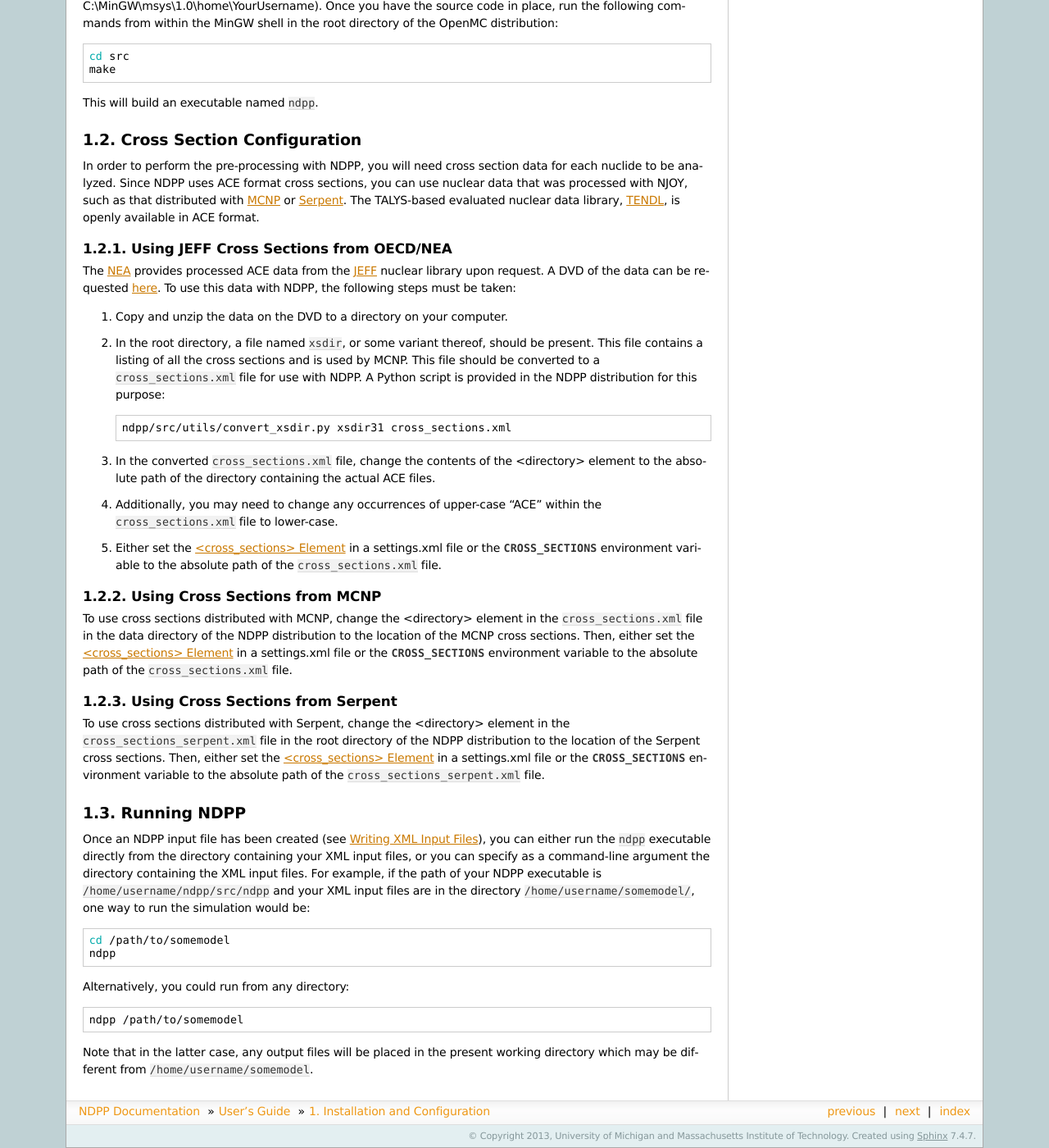
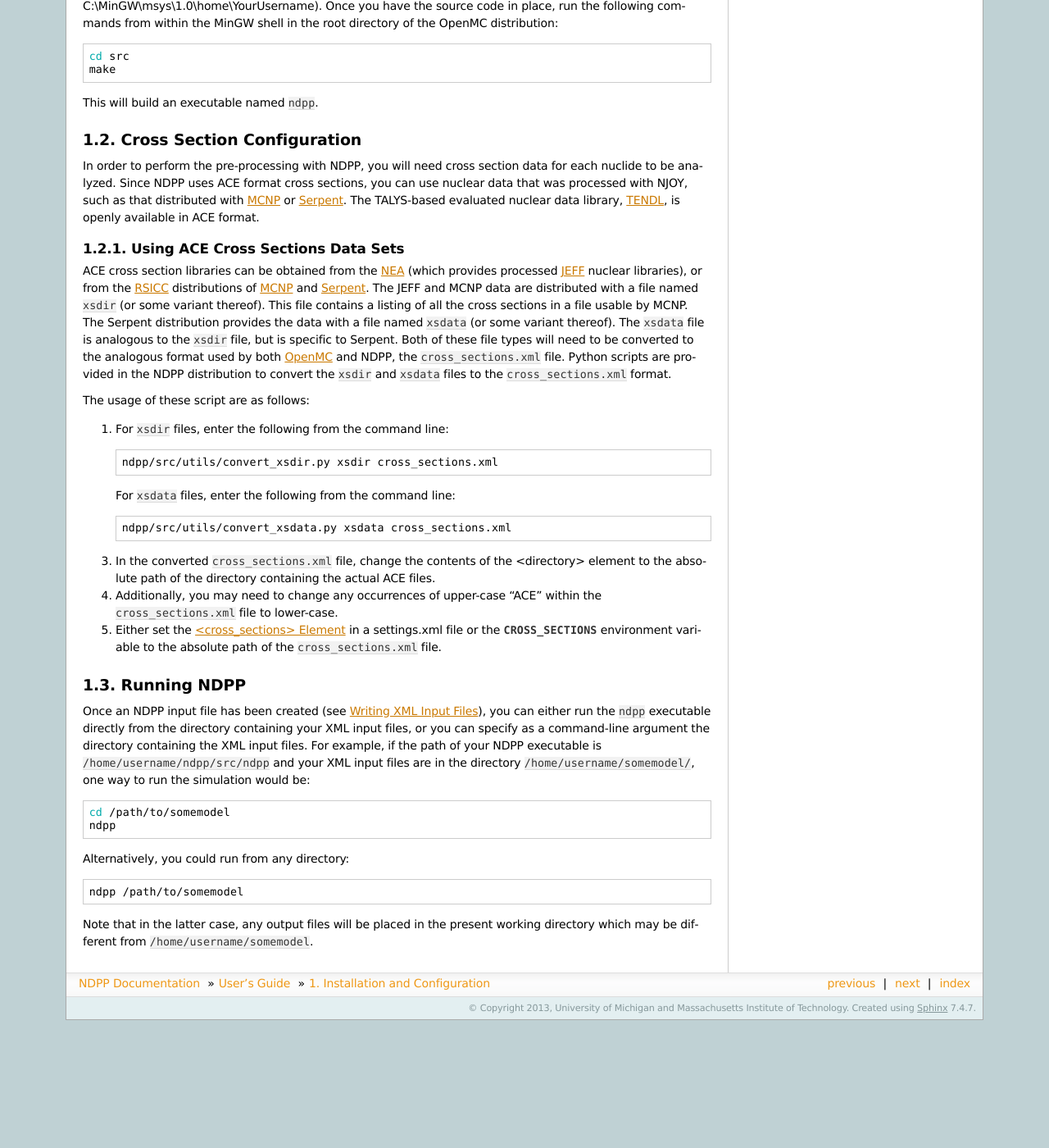
Before and after one commit to ndpp/ndpp, a Sphinx documentation site: the page built from docs/source/usersguide/install.rst, in a window 1280 px wide and 1400 px high, scrolled down 2782 px. Shown: the whole window at 82% size. Built offline with Sphinx 7.4.7, drawn with Linux system fonts in a browser that asks for light colours; formulas are drawn with MathJax 3; after the commit the page ends 4026 px from its top, so only the background shows below that; some of the changed text lies outside the part shown.

```diff
--- a/docs/source/index.rst
+++ b/docs/source/index.rst
@@ -12,7 +12,7 @@ user.  NDPP utilizes code written for the OpenMC Monte Carlo neutron
 transport code.
 
 NDPP is developed by the `University of Michigan`_.  For
-more information, feel free to contact `Adam Nelson`_.
+more information, feel free to contact the lead developer, `Adam Nelson`_.
 
 The development of OpenMC is led by the `Computational Reactor Physics Group`_
 at the `Massachusetts Institute of Technology`_.
--- a/docs/source/usersguide/install.rst
+++ b/docs/source/usersguide/install.rst
@@ -216,23 +216,34 @@ you can use nuclear data that was processed with NJOY, such as that distributed
 MCNP_ or Serpent_. The TALYS-based evaluated nuclear data library, TENDL_, is
 openly available in ACE format.
 
-Using JEFF Cross Sections from OECD/NEA
----------------------------------------
+Using ACE Cross Sections Data Sets
+----------------------------------
 
-The NEA_ provides processed ACE data from the JEFF_ nuclear library upon
-request. A DVD of the data can be requested here_. To use this data with NDPP,
-the following steps must be taken:
+ACE cross section libraries can be obtained from the NEA_ (which provides
+processed JEFF_ nuclear libraries), or from the RSICC_ distributions of MCNP_
+and Serpent_.  The JEFF and MCNP data are distributed with a file named
+``xsdir`` (or some variant thereof).  This file contains a listing of all the
+cross sections in a file usable by MCNP.  The Serpent distribution provides the
+data with a file named ``xsdata`` (or some variant thereof).  The ``xsdata``
+file is analogous to the ``xsdir`` file, but is specific to Serpent.  Both of
+these file types will need to be converted to the analogous format used by both
+OpenMC_ and NDPP, the ``cross_sections.xml`` file.  Python scripts are provided
+in the NDPP distribution to convert the ``xsdir`` and ``xsdata`` files to the
+``cross_sections.xml`` format.
 
-1. Copy and unzip the data on the DVD to a directory on your computer.
-2. In the root directory, a file named ``xsdir``, or some variant thereof,
-   should be present. This file contains a listing of all the cross sections and
-   is used by MCNP. This file should be converted to a ``cross_sections.xml``
-   file for use with NDPP. A Python script is provided in the NDPP
-   distribution for this purpose:
+The usage of these script are as follows:
+
+1. For ``xsdir`` files, enter the following from the command line:
 
    .. code-block:: sh
 
-       ndpp/src/utils/convert_xsdir.py xsdir31 cross_sections.xml
+       ndpp/src/utils/convert_xsdir.py xsdir cross_sections.xml
+
+   For ``xsdata`` files, enter the following from the command line:
+
+   .. code-block:: sh
+
+       ndpp/src/utils/convert_xsdata.py xsdata cross_sections.xml
 
 3. In the converted ``cross_sections.xml`` file, change the contents of the
    <directory> element to the absolute path of the directory containing the
@@ -243,31 +254,13 @@ the following steps must be taken:
    :envvar:`CROSS_SECTIONS` environment variable to the absolute path of the
    ``cross_sections.xml`` file.
 
-Using Cross Sections from MCNP
-------------------------------
-
-To use cross sections distributed with MCNP, change the <directory> element in
-the ``cross_sections.xml`` file in the data directory of the NDPP distribution
-to the location of the MCNP cross sections. Then, either set the
-:ref:`cross_sections` in a settings.xml file or the :envvar:`CROSS_SECTIONS`
-environment variable to the absolute path of the ``cross_sections.xml`` file.
-
-Using Cross Sections from Serpent
----------------------------------
-
-To use cross sections distributed with Serpent, change the <directory> element
-in the ``cross_sections_serpent.xml`` file in the root directory of the NDPP
-distribution to the location of the Serpent cross sections. Then, either set the
-:ref:`cross_sections` in a settings.xml file or the :envvar:`CROSS_SECTIONS`
-environment variable to the absolute path of the ``cross_sections_serpent.xml``
-file.
-
 .. _NEA: http://www.oecd-nea.org
 .. _JEFF: http://www.oecd-nea.org/dbdata/jeff/
-.. _here: http://www.oecd-nea.org/dbdata/pubs/jeff312-cd.html
+.. _RSICC: https://rsicc.ornl.gov/Default.aspx
 .. _MCNP: http://mcnp.lanl.gov
 .. _Serpent: http://montecarlo.vtt.fi
 .. _TENDL: ftp://ftp.nrg.eu/pub/www/talys/tendl2012/tendl2012.html
+.. _OpenMC: https://github.com/mit-crpg/openmc
 
 ------------
 Running NDPP
```
Also changed, not shown: docs/source/usersguide/input.rst (+10 -7 lines).
